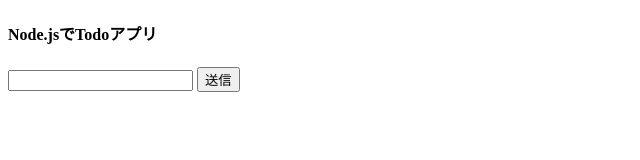
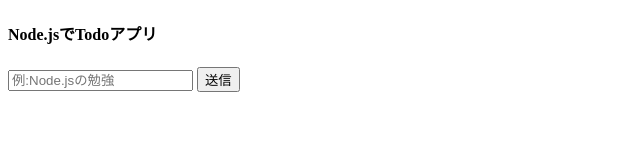
Before and after one commit to massakai/todoapp-with-nodejs-mongodb, a website: page public/index.html in a window 1280 px wide. Shown: the whole page, without its empty margins (0-640 px from the left). Drawn offline with Linux system fonts and the light colour scheme.

Commit message:
fixup! Todoタスクを投稿するフォームを追加する

```diff
--- a/public/index.html
+++ b/public/index.html
@@ -12,7 +12,7 @@
     <form class="task-form">
         <h4>Node.jsでTodoアプリ</h4>
         <div class="form-control">
-            <input type="text" name=" name" class="task-input" placeholde="例:Node.jsの勉強" />
+            <input type="text" name=" name" class="task-input" placeholder="例:Node.jsの勉強" />
             <button type="submit" class="btn submit-btn">送信</button>
         </div>
     </form>
```
